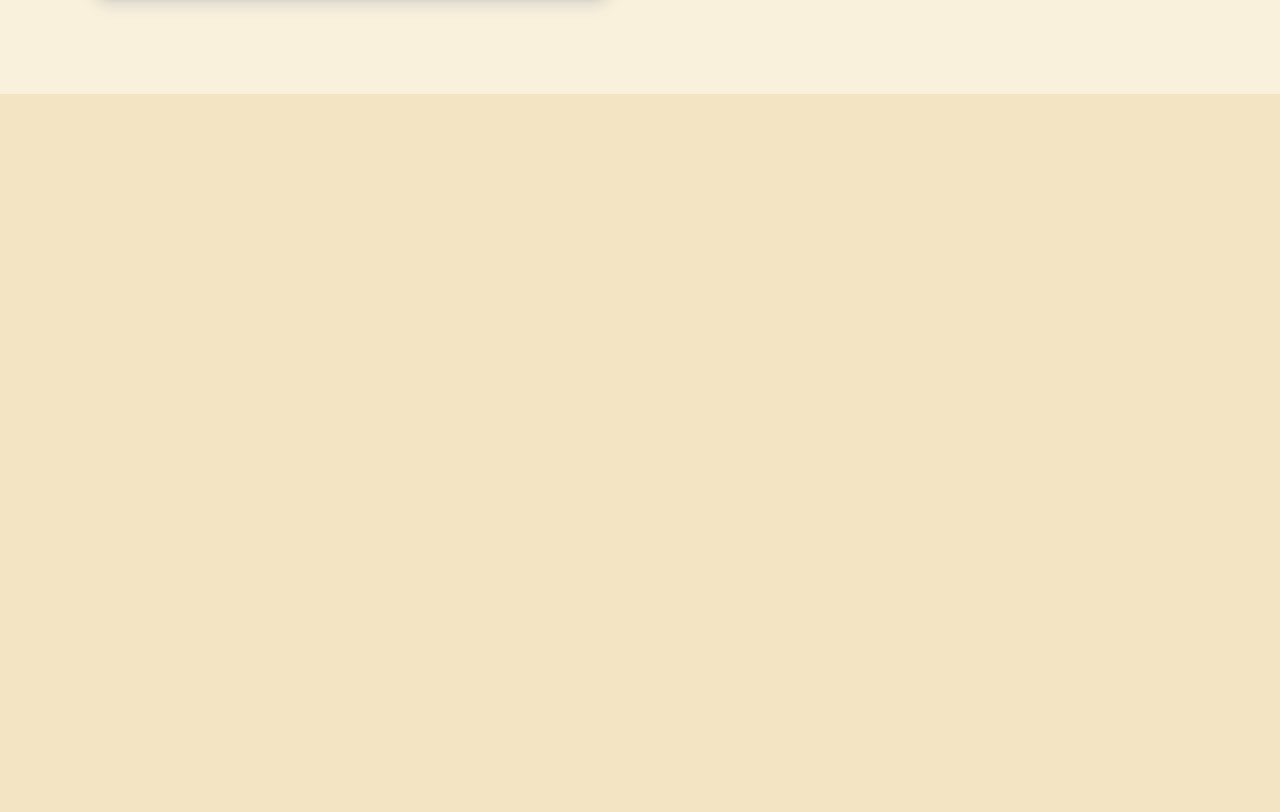
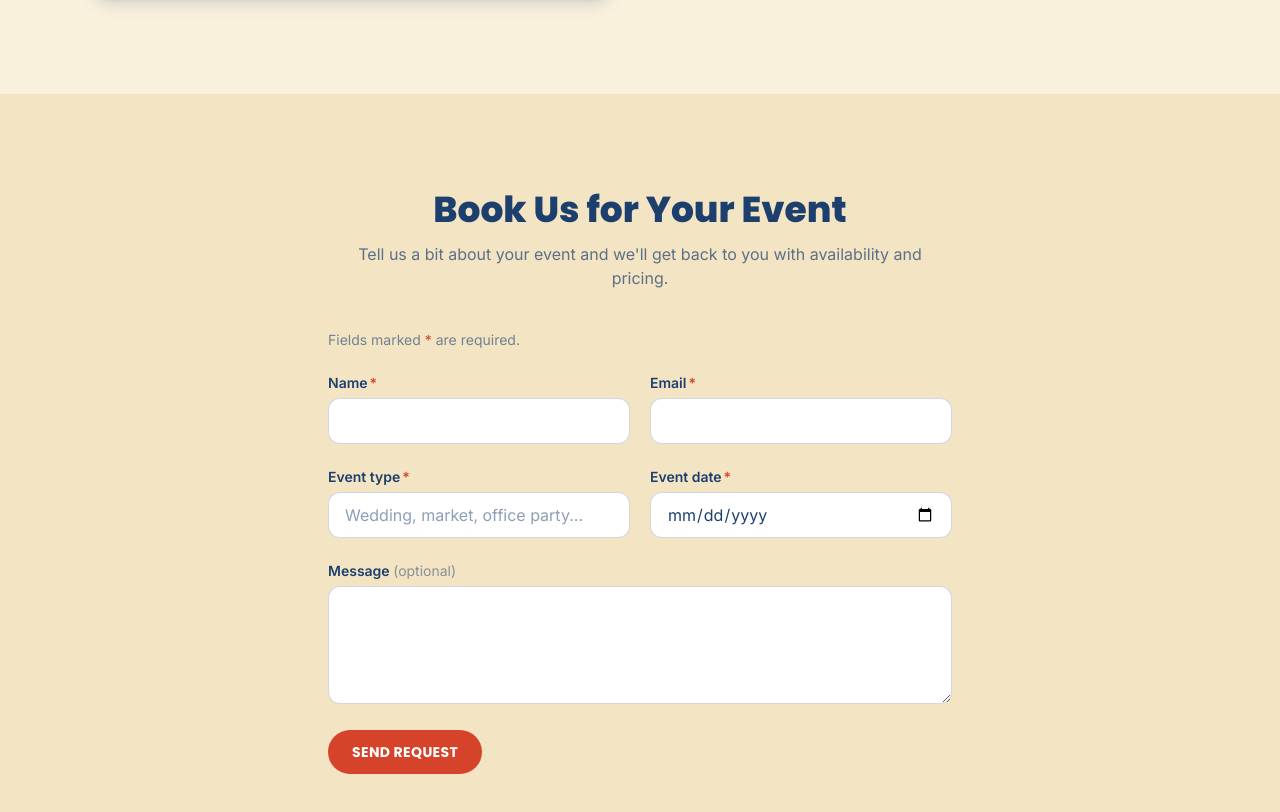
Before and after one commit to VasquezCodes/sazonWeb, a Next.js app: page / in a window 1280 px wide. Shown: the part 2258-3070 px from the top of the page. Before the commit the page ends 2352 px from the top, so only its background shows below. Built offline with nearby package versions, Linux system fonts and the light colour scheme.

Commit message:
Armar sección de Contacto con formulario client-side

```diff
--- a/src/app/globals.css
+++ b/src/app/globals.css
@@ -14,6 +14,17 @@
 
 html {
   scroll-behavior: smooth;
+}
+
+@keyframes fade-in-up {
+  from {
+    opacity: 0;
+    transform: translateY(8px);
+  }
+  to {
+    opacity: 1;
+    transform: translateY(0);
+  }
 }
 
 body {
--- a/src/app/page.tsx
+++ b/src/app/page.tsx
@@ -2,6 +2,7 @@ import { Header } from "@/components/layout/Header";
 import { Hero } from "@/components/sections/Hero";
 import { Menu } from "@/components/sections/Menu";
 import { Locations } from "@/components/sections/Locations";
+import { Contact } from "@/components/sections/Contact";
 
 export default function Home() {
   return (
@@ -11,6 +12,7 @@ export default function Home() {
         <Hero />
         <Menu />
         <Locations />
+        <Contact />
       </main>
     </>
   );
--- /dev/null
+++ b/src/components/sections/Contact.tsx
@@ -0,0 +1,166 @@
+"use client";
+
+import { useState, type ChangeEvent, type FormEvent } from "react";
+import { Button } from "@/components/ui/Button";
+
+interface ContactFormState {
+  name: string;
+  email: string;
+  eventType: string;
+  eventDate: string;
+  message: string;
+}
+
+const initialState: ContactFormState = {
+  name: "",
+  email: "",
+  eventType: "",
+  eventDate: "",
+  message: "",
+};
+
+const inputClasses =
+  "mt-1 w-full rounded-xl border border-navy/20 bg-white px-4 py-2.5 text-navy transition-colors duration-200 focus:border-red focus:outline-none focus:ring-2 focus:ring-red/25";
+
+function RequiredMark() {
+  return (
+    <>
+      <span aria-hidden="true" className="ml-0.5 text-red">
+        *
+      </span>
+      <span className="sr-only"> (required)</span>
+    </>
+  );
+}
+
+export function Contact() {
+  const [form, setForm] = useState<ContactFormState>(initialState);
+  const [submitted, setSubmitted] = useState(false);
+
+  function handleChange(event: ChangeEvent<HTMLInputElement | HTMLTextAreaElement>) {
+    const { name, value } = event.target;
+    setForm((prev) => ({ ...prev, [name]: value }));
+  }
+
+  function handleSubmit(event: FormEvent<HTMLFormElement>) {
+    event.preventDefault();
+    setSubmitted(true);
+  }
+
+  if (submitted) {
+    return (
+      <section id="contact" className="mx-auto max-w-2xl px-6 py-20 text-center sm:py-24">
+        <div className="animate-[fade-in-up_0.5s_ease-out]">
+          <h2 className="font-heading text-3xl font-extrabold text-navy sm:text-4xl">
+            Thanks, {form.name.split(" ")[0] || "there"}!
+          </h2>
+          <p className="mt-4 text-navy/70">
+            We&apos;ve got your request for {form.eventType || "your event"}.
+            We&apos;ll be in touch soon to lock in the details.
+          </p>
+        </div>
+      </section>
+    );
+  }
+
+  return (
+    <section id="contact" className="mx-auto max-w-2xl px-6 py-20 sm:py-24">
+      <div className="text-center">
+        <h2 className="font-heading text-3xl font-extrabold text-navy sm:text-4xl">
+          Book Us for Your Event
+        </h2>
+        <p className="mt-3 text-navy/70">
+          Tell us a bit about your event and we&apos;ll get back to you with
+          availability and pricing.
+        </p>
+      </div>
+
+      <form onSubmit={handleSubmit} className="mt-10 space-y-5">
+        <p className="text-sm text-navy/60">
+          Fields marked <span aria-hidden="true" className="text-red">*</span> are required.
+        </p>
+
+        <div className="grid gap-5 sm:grid-cols-2">
+          <div>
+            <label htmlFor="name" className="text-sm font-semibold text-navy">
+              Name
+              <RequiredMark />
+            </label>
+            <input
+              id="name"
+              name="name"
+              required
+              value={form.name}
+              onChange={handleChange}
+              className={inputClasses}
+            />
+          </div>
+          <div>
+            <label htmlFor="email" className="text-sm font-semibold text-navy">
+              Email
+              <RequiredMark />
+            </label>
+            <input
+              id="email"
+              name="email"
+              type="email"
+              required
+              value={form.email}
+              onChange={handleChange}
+              className={inputClasses}
+            />
+          </div>
+          <div>
+            <label htmlFor="eventType" className="text-sm font-semibold text-navy">
+              Event type
+              <RequiredMark />
+            </label>
+            <input
+              id="eventType"
+              name="eventType"
+              placeholder="Wedding, market, office party..."
+              required
+              value={form.eventType}
+              onChange={handleChange}
+              className={inputClasses}
+            />
+          </div>
+          <div>
+            <label htmlFor="eventDate" className="text-sm font-semibold text-navy">
+              Event date
+              <RequiredMark />
+            </label>
+            <input
+              id="eventDate"
+              name="eventDate"
+              type="date"
+              required
+              value={form.eventDate}
+              onChange={handleChange}
+              className={inputClasses}
+            />
+          </div>
+        </div>
+
+        <div>
+          <label htmlFor="message" className="text-sm font-semibold text-navy">
+            Message{" "}
+            <span className="font-normal text-navy/50">(optional)</span>
+          </label>
+          <textarea
+            id="message"
+            name="message"
+            rows={4}
+            value={form.message}
+            onChange={handleChange}
+            className={inputClasses}
+          />
+        </div>
+
+        <Button type="submit" variant="primary" className="w-full sm:w-auto">
+          Send Request
+        </Button>
+      </form>
+    </section>
+  );
+}
```
